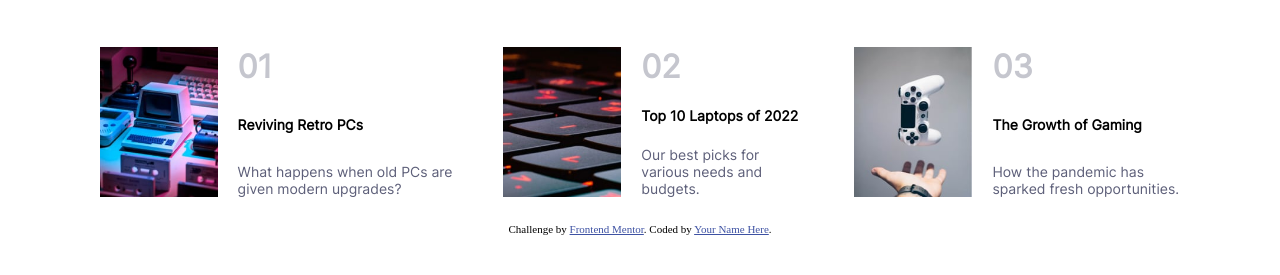
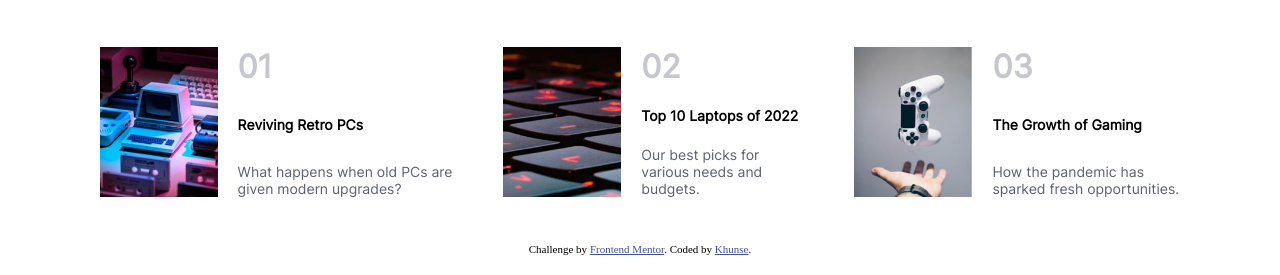
Before and after one commit to Khunse/news-homepage-mian, a plain HTML site: page index.html in a window 1280 px wide. Shown: the part 714-989 px from the top of the page. Before the commit the page ends 949 px from the top, so only its background shows below. Drawn offline with Linux system fonts and the light colour scheme.

Commit message:
modify index.html

```diff
--- a/index.html
+++ b/index.html
@@ -134,7 +134,7 @@
  </div>
   <div class="attribution">
     Challenge by <a href="https://www.frontendmentor.io?ref=challenge" target="_blank">Frontend Mentor</a>.
-    Coded by <a href="#">Your Name Here</a>.
+    Coded by <a href="https://www.frontendmentor.io/profile/Khunse">Khunse</a>.
   </div>
 </body>
 
--- a/style.scss
+++ b/style.scss
@@ -283,6 +283,9 @@ $f-size: 15px;
     }
 }
 
+.attribution{
+    padding:  20px;
+}
     .article-feact{
         display: flex;
         height: 130px;
```
Also changed, not shown: style.css, 1 other file.
